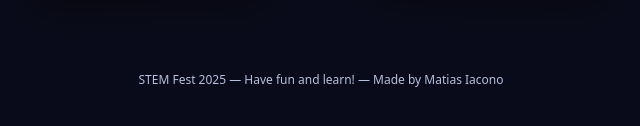
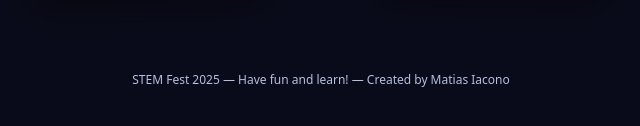
Before and after one commit to MatiasIac/stemfesttauranga2025, a plain HTML site: page index.html in a window 1280 px wide. Shown: the part 552-678 px from the top of the page, 319-959 px from the left. Drawn offline with Linux system fonts and the light colour scheme.

```diff
--- a/index.html
+++ b/index.html
@@ -170,7 +170,7 @@
     </section>
 
     <footer>
-      STEM Fest 2025 — Have fun and learn! — Made by Matias Iacono
+      STEM Fest 2025 — Have fun and learn! — Created by Matias Iacono
     </footer>
 
     <script>
```
